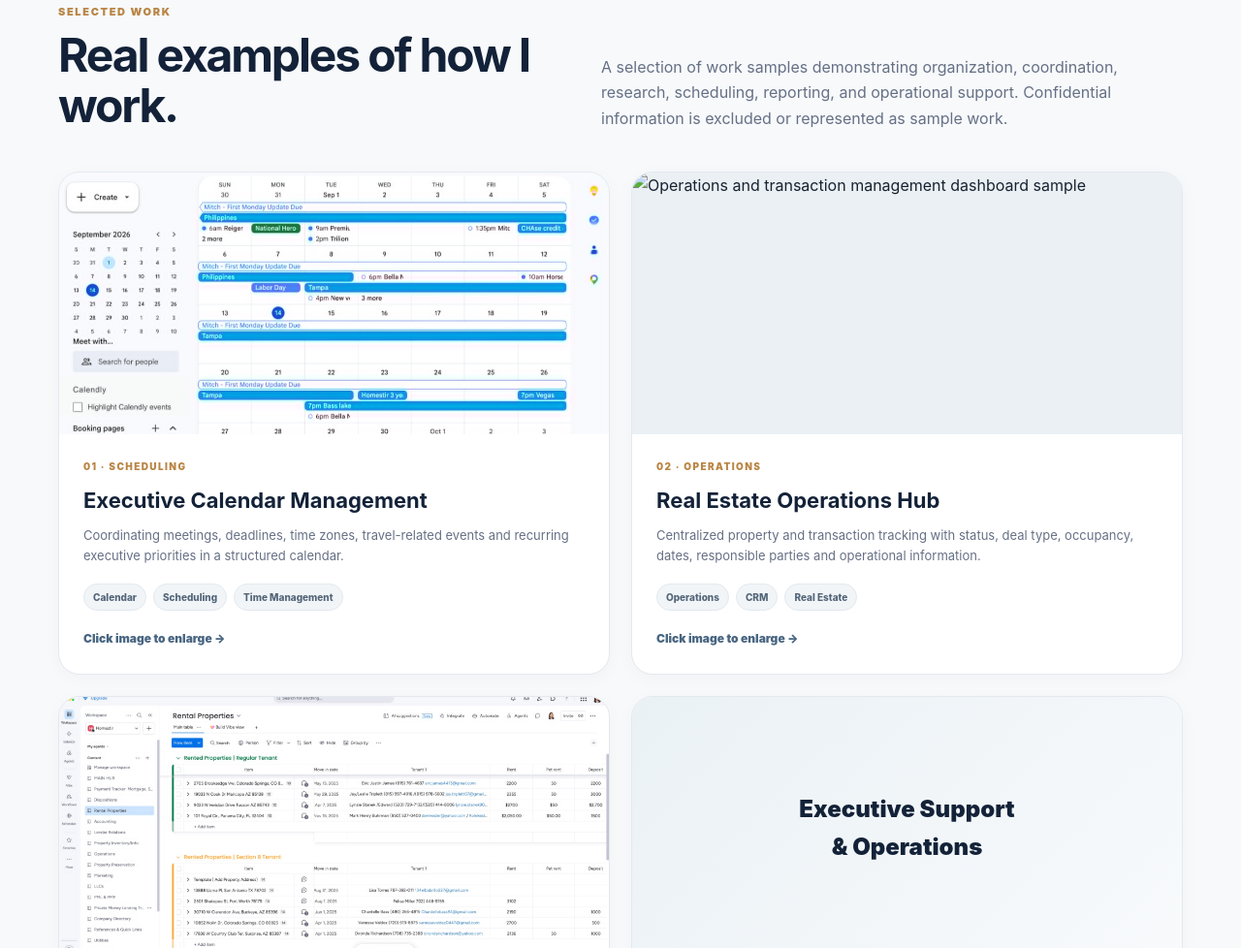
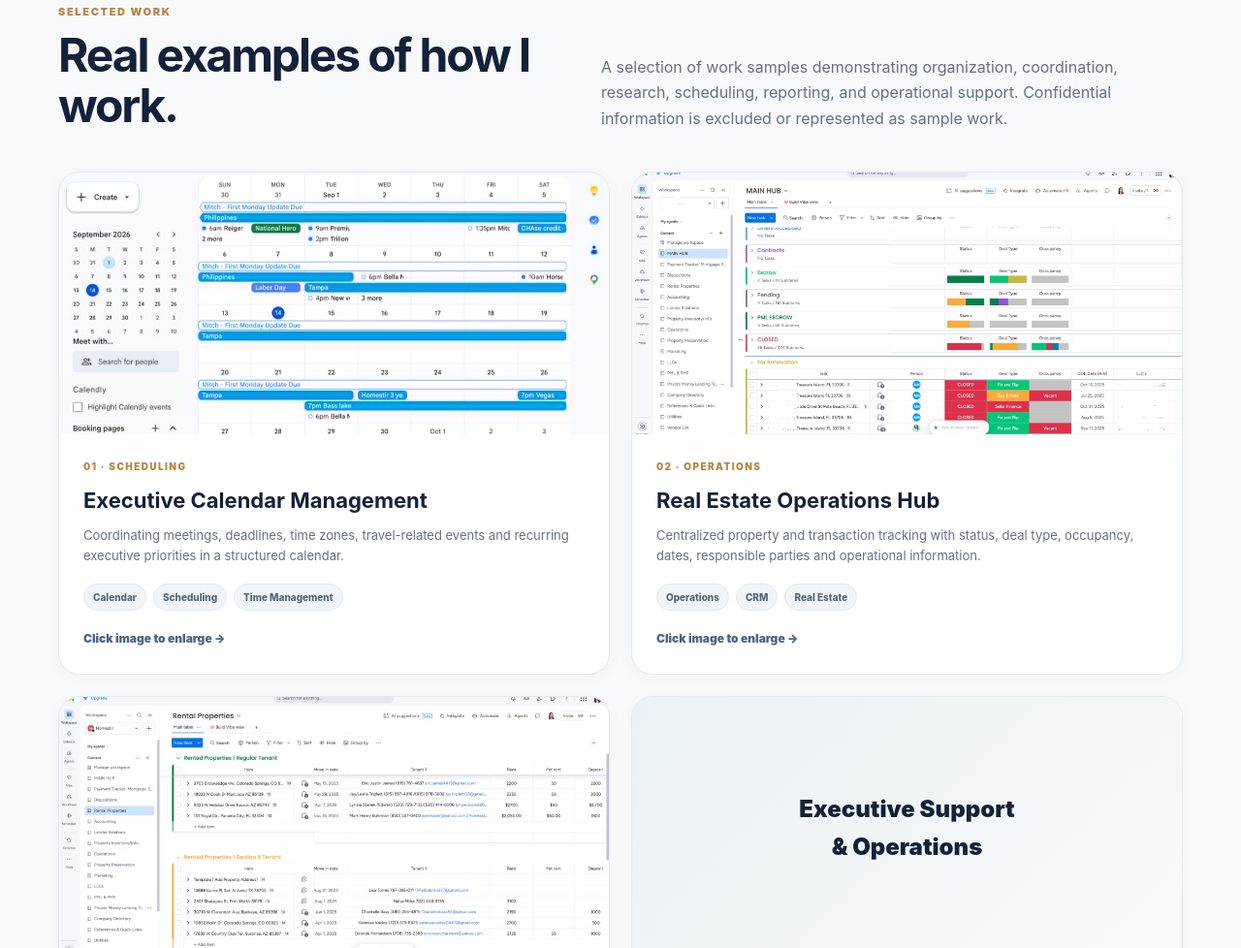
Before and after one commit to kimyork-va/Kimberly-Cenabre-Portfolio, a plain HTML site: page index.html in a window 1280 px wide. Shown: the part 1485-2463 px from the top of the page at 97% size. Drawn offline with Linux system fonts and the light colour scheme.

Commit message:
Update index.html

```diff
--- a/index.html
+++ b/index.html
@@ -232,7 +232,7 @@ footer{background:#0e1a29;color:#9eb0c2;text-align:center;padding:24px;font-size
 
       <article class="card reveal">
         <div class="visual" onclick="openModal('assets/operations-dashboard.jpg')">
-          <img src="assets/operations-dashboard.png" alt="Operations and transaction management dashboard sample">
+          <img src="assets/operations-dashboard.jpg" alt="Operations and transaction management dashboard sample">
           <div class="zoom">＋</div>
         </div>
         <div class="card-body">
```
